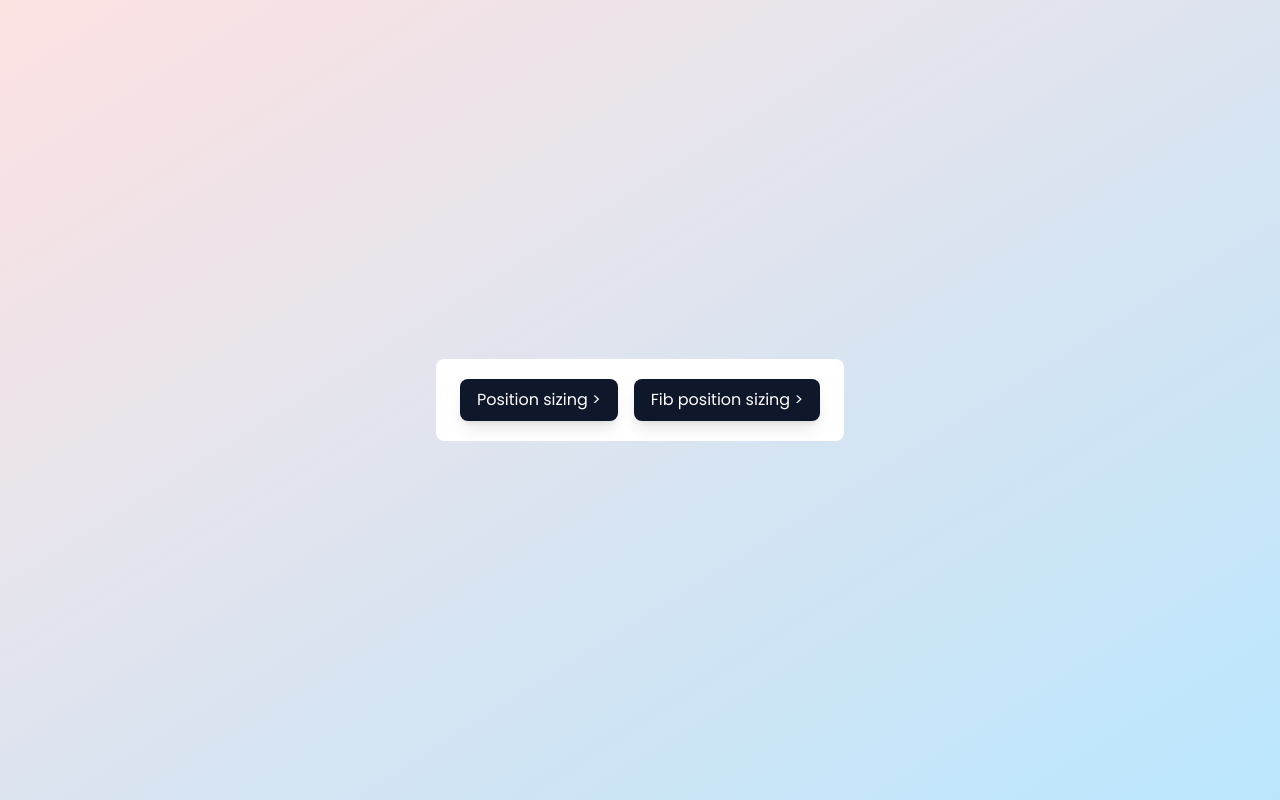
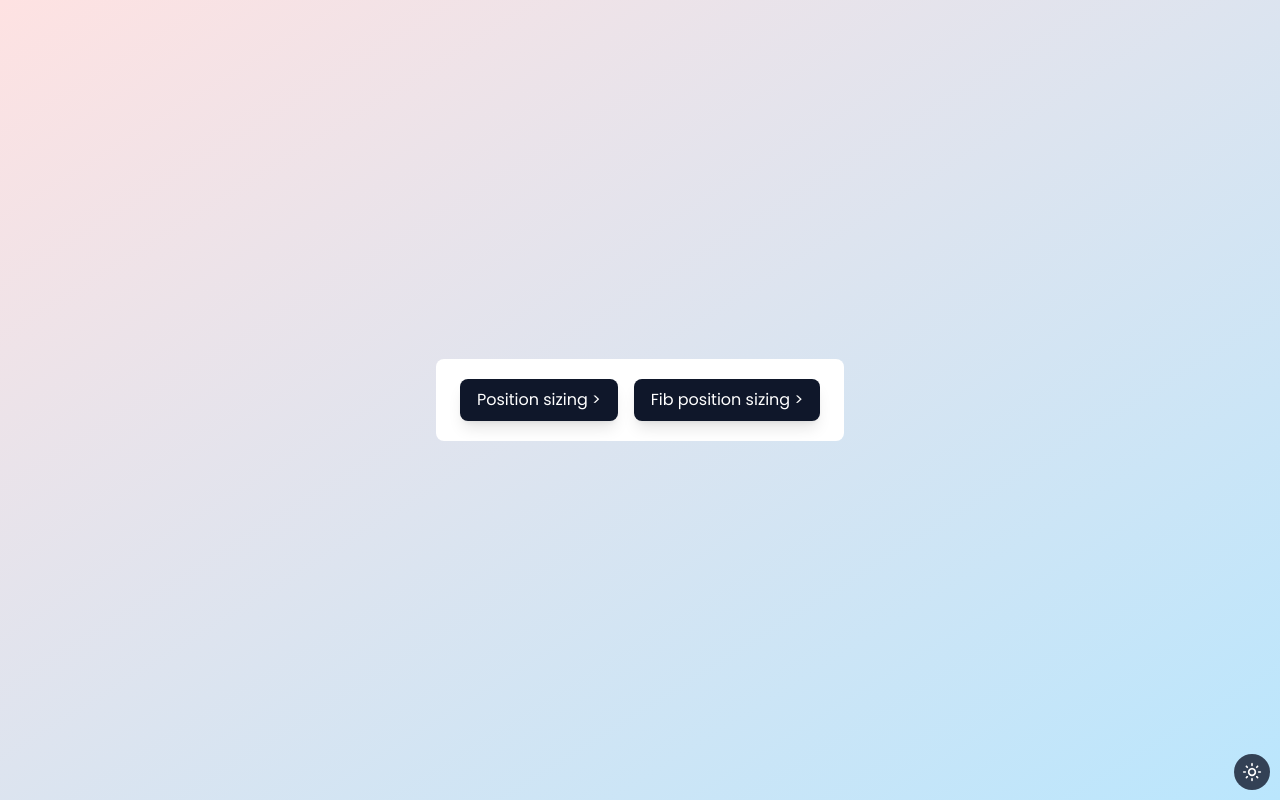
Before and after one commit to mariusbrataas/trade-utils, a React (Vite) app: page / in a window 1280 px wide. Built offline with nearby package versions, Linux system fonts and the light colour scheme.

Commit message:
Drawer avoid notch

```diff
--- a/index.html
+++ b/index.html
@@ -3,7 +3,10 @@
   <head>
     <meta charset="UTF-8" />
     <link rel="icon" type="image/svg+xml" href="/logo.svg" />
-    <meta name="viewport" content="width=device-width, initial-scale=1.0" />
+    <meta
+      name="viewport"
+      content="width=device-width, initial-scale=1.0, viewport-fit=cover"
+    />
     <title>Trade-utils</title>
     <script
       defer
--- a/src/App.tsx
+++ b/src/App.tsx
@@ -1,5 +1,6 @@
 import { PropsWithChildren } from 'react';
 import { Button } from './components/Button';
+import { ThemeToggle } from './components/ThemeToggle';
 import './globals.scss';
 import { useSearchParam } from './hooks/useSearchParam';
 import FibPositionSizing from './pages/FibPositionSizing';
@@ -7,12 +8,13 @@ import PositionSizing from './pages/PositionSizing';
 
 function Main({ children }: PropsWithChildren) {
   return (
-    <main className="flex items-center justify-center bg-gradient-to-br from-red-100 to-sky-200 dark:bg-gradient-to-tl dark:from-gray-950 dark:to-gray-900">
+    <main className="relative flex items-center justify-center bg-gradient-to-br from-red-100 to-sky-200 dark:bg-gradient-to-tl dark:from-gray-950 dark:to-gray-900">
       <div className="m-2 flex w-dvw min-w-32 max-w-[95vw] flex-col gap-5 overflow-hidden rounded-2xl bg-white px-6 py-5 text-center sm:w-fit sm:rounded-lg dark:bg-slate-800 dark:text-white">
         <div className="flex w-full flex-col items-start justify-between gap-6">
           {children}
         </div>
       </div>
+      <ThemeToggle />
     </main>
   );
 }
--- a/src/components/Drawer/Drawer.module.scss
+++ b/src/components/Drawer/Drawer.module.scss
@@ -1,5 +1,11 @@
 $screen-padding: 8px;
-$card-width: calc(min(100vw - 2 * $screen-padding, 500px));
+$card-width: calc(
+  min(
+    100vw - 2 *
+      $screen-padding - env(safe-area-inset-left) - env(safe-area-inset-right),
+    500px
+  )
+);
 
 .drawerContainer {
   position: fixed;
@@ -170,7 +176,7 @@ $card-width: calc(min(100vw - 2 * $screen-padding, 500px));
     &.mobile-from-right,
     &.mobile-from-top,
     &.mobile-from-bottom {
-      transform: translate(0, 0);
+      transform: translate(env(safe-area-inset-left), 0);
     }
   }
 }
--- a/src/components/ThemeToggle.tsx
+++ b/src/components/ThemeToggle.tsx
@@ -25,10 +25,11 @@ export function ThemeToggle() {
   return (
     <button
       className={cn(
-        'fixed bottom-2.5 right-2.5 z-[10000] h-9 w-9 rounded-full bg-slate-700 p-2 text-white outline-none transition-transform duration-300 dark:bg-white dark:text-black',
+        'fixed bottom-2.5 z-[10000] h-9 w-9 rounded-full bg-slate-700 p-2 text-white outline-none transition-all duration-300 dark:bg-white dark:text-black',
         isDark ? 'rotate-0' : 'rotate-180'
       )}
       onClick={() => setIsDark(!isDark)}
+      style={{ right: `calc(10px + env(safe-area-inset-right))` }}
     >
       {isDark ? <MdOutlineDarkMode /> : <MdOutlineLightMode />}
     </button>
--- a/src/globals.scss
+++ b/src/globals.scss
@@ -122,7 +122,12 @@ body {
   > main {
     min-height: 100dvh;
     // padding-top: 80px;
+    padding: env(safe-area-inset-top) env(safe-area-inset-right)
+      env(safe-area-inset-bottom) env(safe-area-inset-left);
   }
+
+  // padding: env(safe-area-inset-top) env(safe-area-inset-right)
+  //   env(safe-area-inset-bottom) env(safe-area-inset-left);
 }
 
 .hideScrollbar {
@@ -187,3 +192,15 @@ input::-webkit-inner-spin-button {
 input[type='number'] {
   -moz-appearance: textfield; /* Firefox */
 }
+
+@keyframes press {
+  0% {
+    transform: scale(1);
+  }
+  50% {
+    transform: scale(0.92);
+  }
+  to {
+    transform: scale(1);
+  }
+}
--- a/src/pages/PositionSizing.tsx
+++ b/src/pages/PositionSizing.tsx
@@ -5,7 +5,6 @@ import { Pairs, Strong } from '@/components/Helpers';
 import { formatNumber, PrettyNumber } from '@/components/Num';
 import { PopoverButton } from '@/components/PopoverButton';
 import { Input } from '@/components/Textfield';
-import { ThemeToggle } from '@/components/ThemeToggle';
 import { useSearchParam } from '@/hooks/useSearchParameter';
 import { round } from '@/lib/utils';
 
@@ -102,8 +101,6 @@ export default function PositionSizing() {
   const riskRewardRatio = Math.abs(takeProfit - entry) / riskUnit;
 
   return (
-    <>
-      <ThemeToggle />
     <div className="flex w-[600px] max-w-full flex-col items-start justify-between gap-7 text-left">
       <div className="flex w-full flex-1 flex-row items-center justify-between">
         <h2>Position sizing</h2>
@@ -157,9 +154,7 @@ export default function PositionSizing() {
                       onClick={() => {
                         if (riskIsDollars) {
                           setRiskIsDollars(undefined);
-                            setRisk(
-                              riskState == null ? undefined : riskPercent
-                            );
+                          setRisk(riskState == null ? undefined : riskPercent);
                         }
                       }}
                       tabIndex={-1}
@@ -254,8 +249,8 @@ export default function PositionSizing() {
             {leverageLimitsRisk && (
               <div>
                 <em>
-                    Note: Due to the <Strong>max leverage limit</Strong>, you
-                    are effectively risking{' '}
+                  Note: Due to the <Strong>max leverage limit</Strong>, you are
+                  effectively risking{' '}
                   <Strong>
                     <PrettyNumber value={actualRisk} prefix="$" />
                   </Strong>{' '}
@@ -445,7 +440,6 @@ export default function PositionSizing() {
         </p>
       </div>
     </div>
-    </>
   );
 }
 
```
Lines whose indentation alone changed are shown as unchanged.
